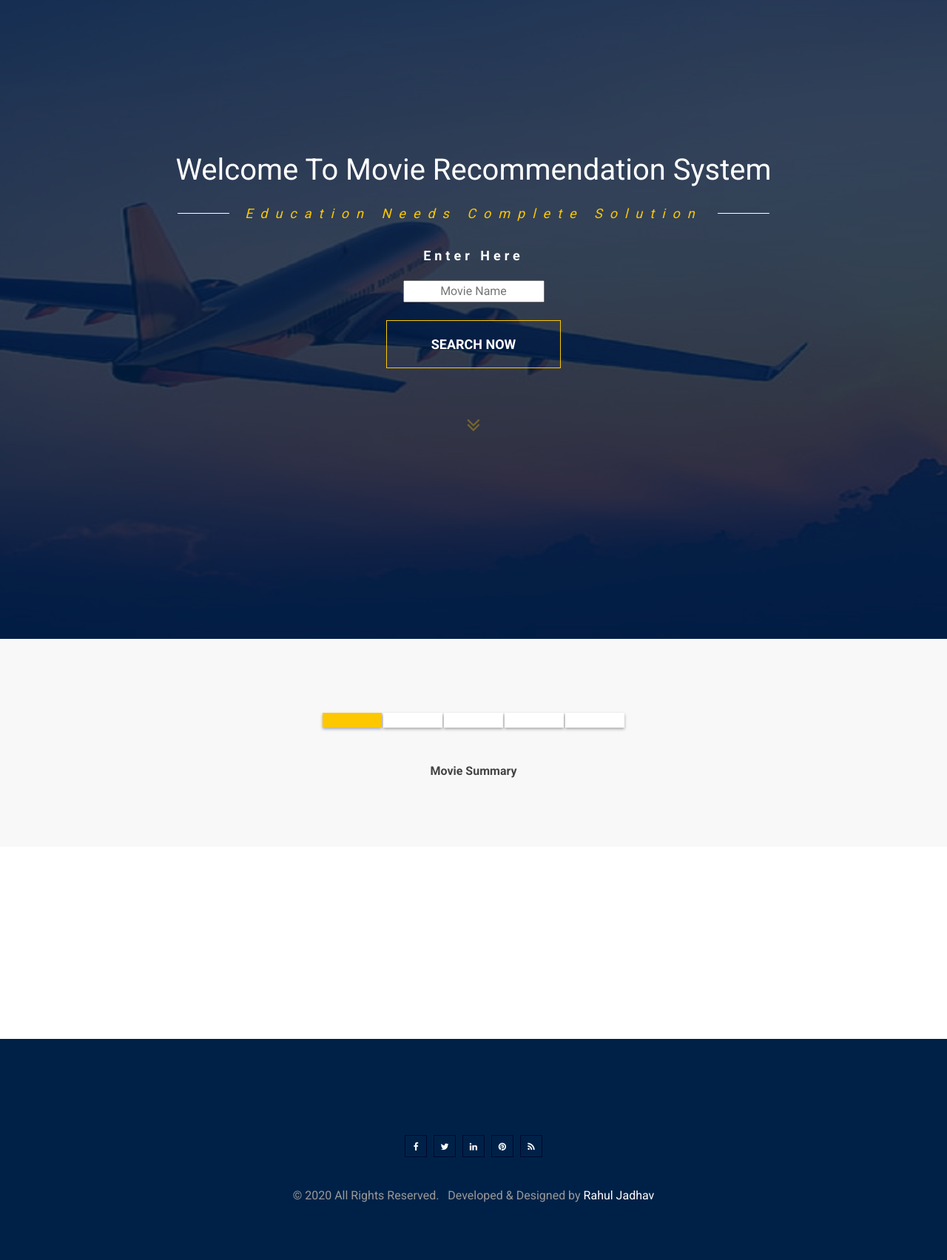
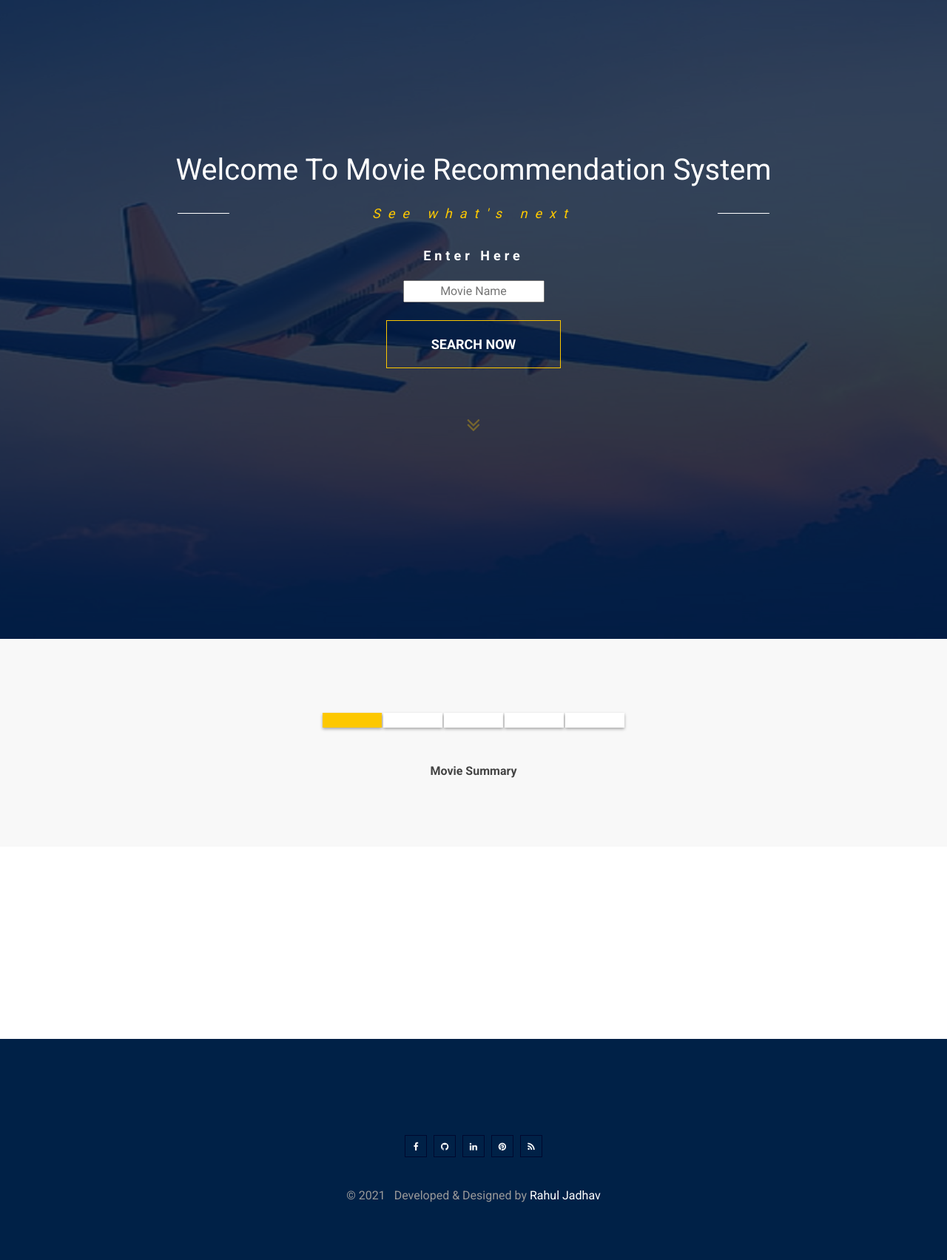
Before and after one commit to Raoul-Jadhav/MovieRecommendation, a Flask app: page / in a window 1280 px wide. Shown: the whole page at 74% size. Run offline with Flask 2, Linux system fonts and the light colour scheme; parts of the project's set-up code (start-up, migrations or seed data) failed here and were passed over; some libraries are stand-ins or nearby versions.

Commit message:
Add files via upload

```diff
--- a/templates/index1.html
+++ b/templates/index1.html
@@ -53,7 +53,7 @@
                 <div class="container">
                     <div class="preview-banner-content">
                         <h2>Welcome To Movie Recommendation<span></span> System</h2>
-                        <h3>Education Needs Complete Solution</h3>
+                        <h3>See what's next</h3>
                         <h4>Enter Here</h4>
 
                          <!-- Main Input For Receiving Query to our ML -->
@@ -123,12 +123,12 @@
                     </div>
                     <ul class="preview-footer-social">
                         <li><a href="#"><i class="fa fa-facebook" aria-hidden="true"></i></a></li>
-                        <li><a href="#"><i class="fa fa-twitter" aria-hidden="true"></i></a></li>
-                        <li><a href="#"><i class="fa fa-linkedin" aria-hidden="true"></i></a></li>
+                        <li><a href="https://github.com/Raoul-Jadhav/MovieRecommendation" target="_blank"><i class="fa fa-github" aria-hidden="true"></i></a></li>
+                        <li><a href="https://www.linkedin.com/in/rahul-jadhav-b80171190/" target="_blank"><i class="fa fa-linkedin" aria-hidden="true"></i></a></li>
                         <li><a href="#"><i class="fa fa-pinterest" aria-hidden="true"></i></a></li>
                         <li><a href="#"><i class="fa fa-rss" aria-hidden="true"></i></a></li>
                     </ul>
-                    <p>&copy; 2020  All Rights Reserved. &nbsp; Developed & Designed by<a target="_blank" href="https://radiustheme.com/"> Rahul Jadhav</a></p>
+                    <p>&copy; 2021 &nbsp; Developed & Designed by<a target="_blank" href="#"> Rahul Jadhav</a></p>
                 </div>
             </div>
         </footer>
```
